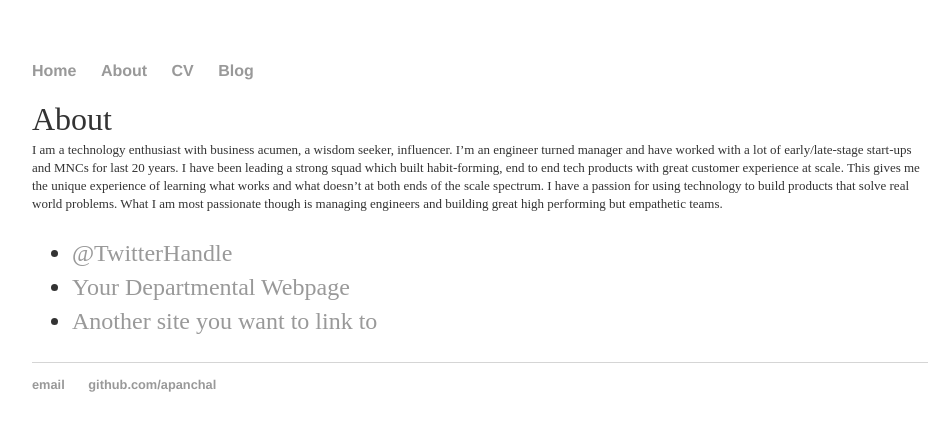
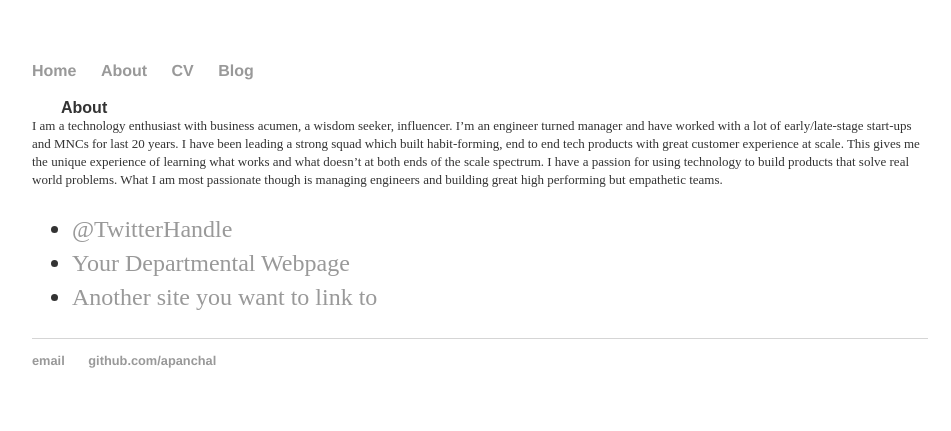
Before and after one commit to apanchal/apanchal.github.io, a Jekyll site: the page built from about/index.html, in a window 1280 px wide. Shown: the top 431 px of the page, without its empty margins (160-1111 px from the left). Built offline with Jekyll 4.4.1, drawn with Linux system fonts in a browser that asks for light colours.

Commit message:
Update index.html

```diff
--- a/about/index.html
+++ b/about/index.html
@@ -4,7 +4,7 @@ title: About Aashish Panchal
 ---
 
 		<div>
-			<p class="p0 ft0">About</p>
+			<p class="p9 ft5">About</p>
 			<p class="p0 ft1">I am a technology enthusiast with business acumen, a wisdom seeker, influencer. I’m an engineer turned manager and have worked with a lot of early/late-stage start-ups and MNCs for last 20 years.
 
 I have been leading a strong squad which built habit-forming, end to end tech products with great customer experience at scale. This gives me the unique experience of learning what works and what doesn’t at both ends of the scale spectrum. I have a passion for using technology to build products that solve real world problems.
```
